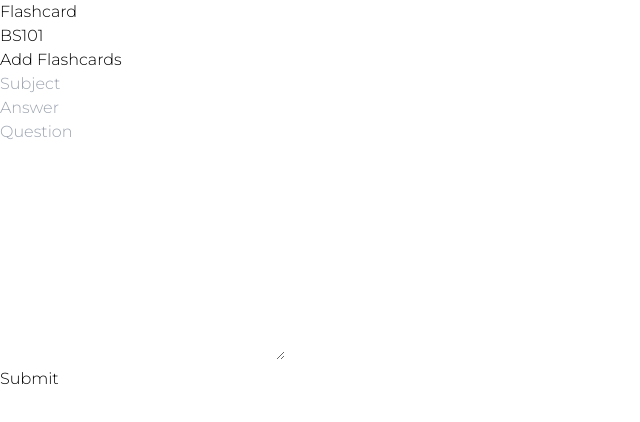
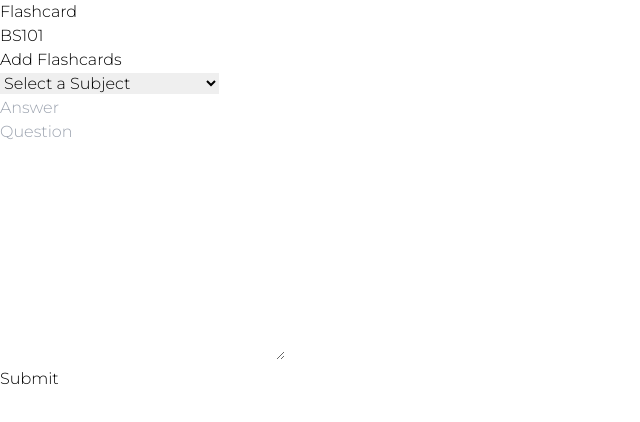
Before and after one commit to RyanMdg/bs101, a Next.js app in the folder main/front-end/admin/: page /flashcards in a window 1280 px wide. Shown: the top 422 px of the page, without its empty margins (0-640 px from the left). Built offline with nearby package versions, Linux system fonts and the light colour scheme.

Commit message:
creating dropdown in add flashcard

```diff
--- a/main/front-end/admin/pages/flashcards.js
+++ b/main/front-end/admin/pages/flashcards.js
@@ -2,9 +2,17 @@ import React, { useState } from "react";
 import Navbar from "../src/app/components/navbar";
 import axios from "axios";
 
+const subjectsOptions = [
+  "Math",
+  "Computer Programming",
+  "NSTP",
+  "Intro to Computing",
+  "Design",
+];
+
 const Flashcard = () => {
   const [answer, setAnswer] = useState("");
-  const [subjects, setSubject] = useState("");
+  const [subjects, setSubject] = useState(""); // Changed state name to 'subject' for clarity
   const [question, setQuestion] = useState("");
   const [isSuccessModalOpen, setIsSuccessModalOpen] = useState(false);
 
@@ -24,14 +32,14 @@ const Flashcard = () => {
     e.preventDefault();
 
     if (!answer || !question || !subjects) {
-      console.error("Answer and Question fields are required.");
+      console.error("Answer, Question, and Subject fields are required.");
       return;
     }
 
     try {
       const response = await axios.post(
         "https://flashcardsbs101.onrender.com/flashcard/addFlashCard",
-        { answer, question, subjects }
+        { answer, question, subjects } // Changed state name to 'subject' for consistency
       );
 
       if (response.status === 200) {
@@ -60,14 +68,19 @@ const Flashcard = () => {
         className="border rounded-lg border-[#6666] mx-5 flex flex-col items-center gap-2 pt-2 shadow-lg"
       >
         <div className="mb-4">
-          <input
-            type="text"
-            name="subjects"
-            placeholder="Subject"
+          <select
+            name="subject"
             value={subjects}
             onChange={handleSubjectChange}
-            className="border  rounded-md px-4 py-2 focus:outline-none focus:ring focus:border-blue-500"
-          />
+            className="border rounded-md px-4 py-2 focus:outline-none focus:ring focus:border-blue-500"
+          >
+            <option value="">Select a Subject</option>
+            {subjectsOptions.map((option) => (
+              <option key={option} value={option}>
+                {option}
+              </option>
+            ))}
+          </select>
         </div>
 
         <div className="mb-4">
@@ -77,7 +90,7 @@ const Flashcard = () => {
             placeholder="Answer"
             value={answer}
             onChange={handleAnswerChange}
-            className="border  rounded-md px-4 py-2 focus:outline-none focus:ring focus:border-blue-500"
+            className="border rounded-md px-4 py-2 focus:outline-none focus:ring focus:border-blue-500"
           />
         </div>
         <div className="mb-4">
--- a/main/front-end/admin/src/app/components/comprog-review.js
+++ b/main/front-end/admin/src/app/components/comprog-review.js
@@ -10,7 +10,11 @@ const ComprogReviewer = () => {
     axios
       .get("https://flashcardsbs101.onrender.com/flashcard/getFlashCard")
       .then((response) => {
-        setFlashcards(response.data);
+        // Filtering comprog sub
+        const computerProgrammingFlashcards = response.data.filter(
+          (flashcard) => flashcard.subjects === "Computer Programming"
+        );
+        setFlashcards(computerProgrammingFlashcards);
       })
       .catch((error) => {
         console.error("Error fetching flashcards:", error);
```
